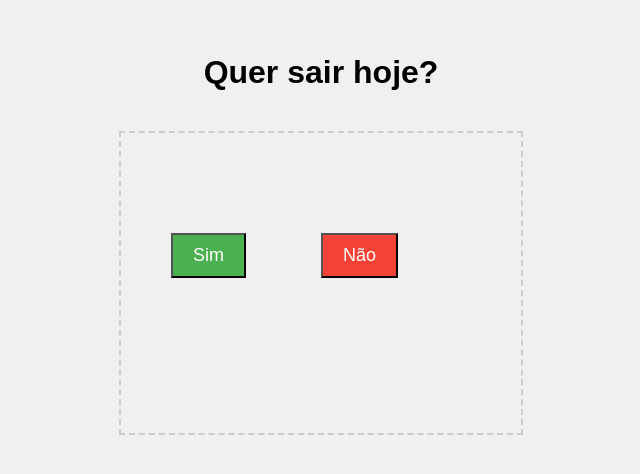
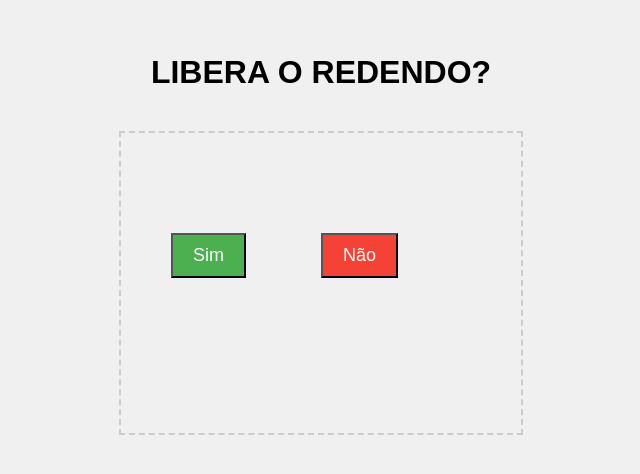
Before and after one commit to Bluegames0202/Uma-pergunta, a plain HTML site: page index.html in a window 1280 px wide. Shown: the part 166-640 px from the top of the page, without its empty margins (319-959 px from the left). Drawn offline with Linux system fonts and the light colour scheme.

Commit message:
Update index.html

```diff
--- a/index.html
+++ b/index.html
@@ -50,7 +50,7 @@
 </head>
 <body>
 
-  <h1>Quer sair hoje?</h1>
+  <h1>LIBERA O REDENDO?</h1>
   <div class="buttons">
     <button id="sim" onclick="alert('Que horas?Me fala no wpp 😄')">Sim</button>
     <button id="nao" onmouseover="moverBotao()" onclick="moverBotao()">Não</button>
```
